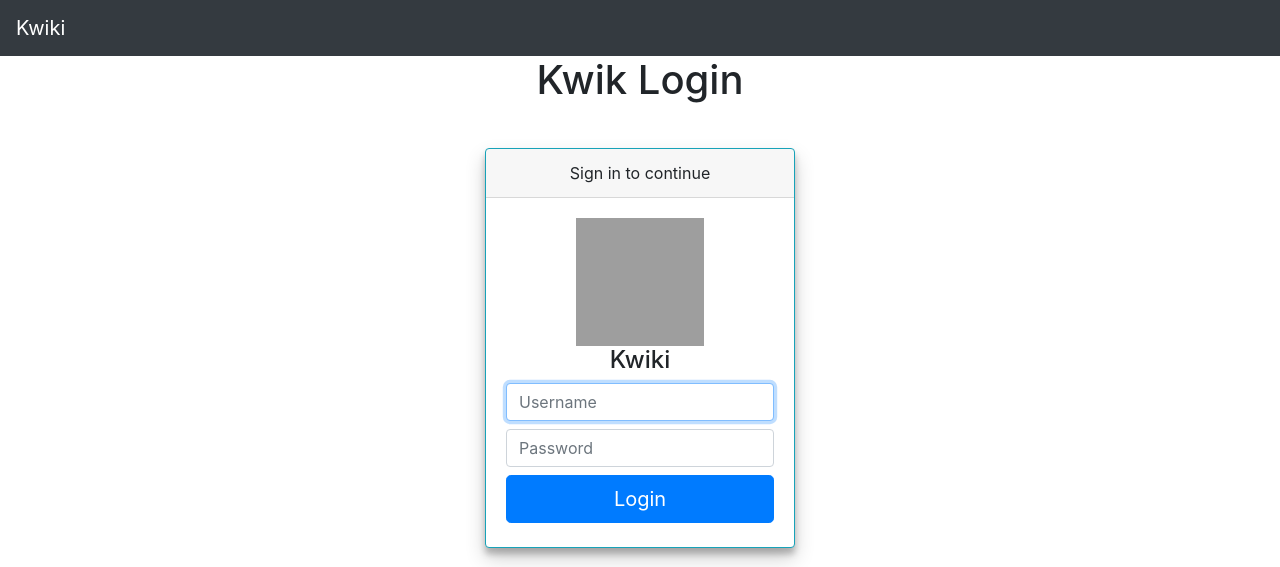
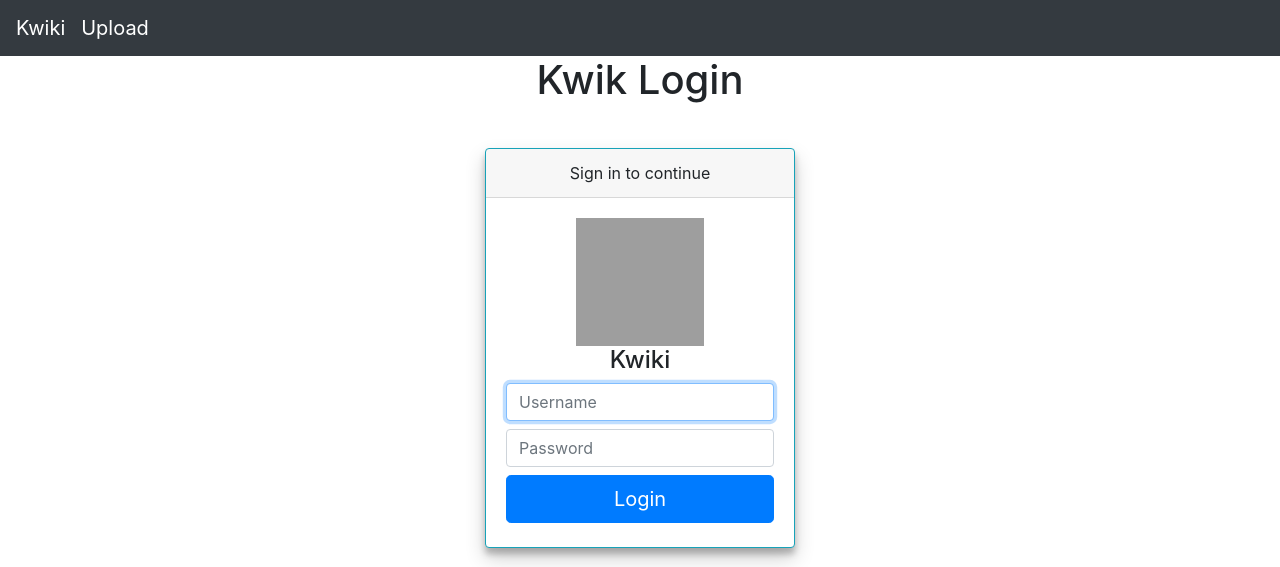
Before and after one commit to Djibz9/MyWiki27, a Django app: page /accounts/login/ in a window 1280 px wide. Shown: the top 567 px of the page. Run offline with Django 3.2, Linux system fonts and the light colour scheme; some libraries are stand-ins or nearby versions; grey boxes are pictures that could not be loaded.

Commit message:
Added upload link to index page

```diff
--- a/wiki/templates/wiki/base.html
+++ b/wiki/templates/wiki/base.html
@@ -11,6 +11,7 @@
      <!--Wiki's navbar defined on the base, so that every page has the same navbar.-->
         <nav class="navbar navbar-expand-md bg-dark navbar-dark">
             <a class="navbar-brand" href="{% url 'wiki:index' %}">Kwiki</a>
+            <a class="navbar-brand" href="{% url 'wiki:upload_page' %}">Upload</a>
             <button class="navbar-toggler" type="button" data-toggle="collapse" data-target="#collapsibleNavbar">
                 <span class="navbar-toggler-icon"></span>
             </button>
```
Also changed, not shown: db.sqlite3, 1 other file.
